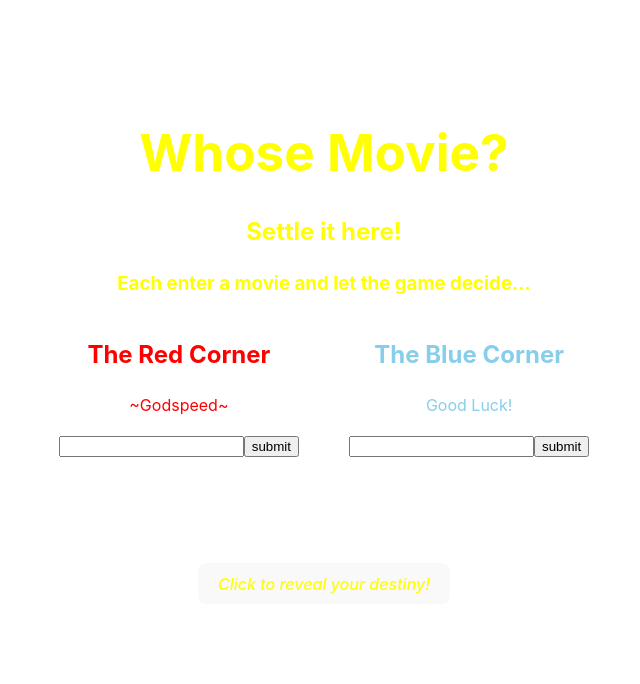
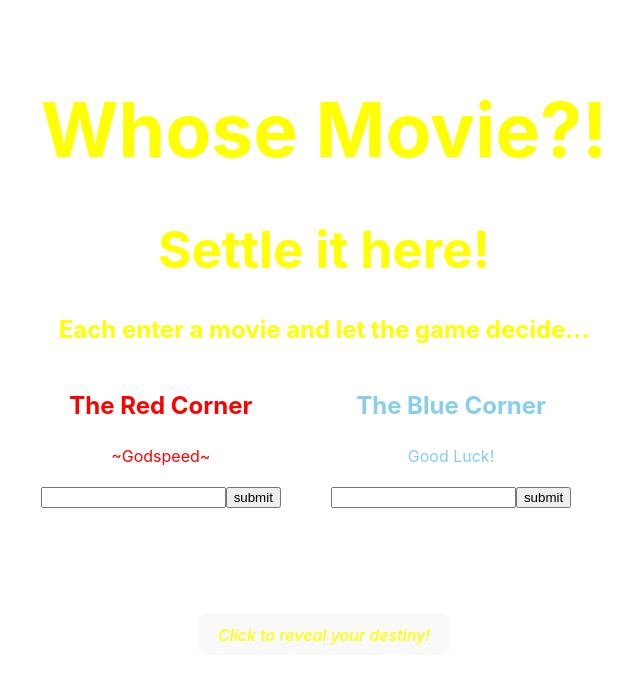
Before and after one commit to michaelg85/320SBA, a React (Vite) app: page / in a window 1280 px wide. Shown: the top 684 px of the page, without its empty margins (316-956 px from the left). Built offline with nearby package versions, Linux system fonts and the light colour scheme; no server answers.

Commit message:
more css and text changes

```diff
--- a/src/App.jsx
+++ b/src/App.jsx
@@ -113,9 +113,9 @@ export default function App() {
     <main>
       {/* Title & description */}
       <div className="title" style={{ color: "yellow" }}>
-        <h1>Whose Movie?</h1>
-        <h2>Settle it here!</h2>
-        <h3>Each enter a movie and let the game decide...</h3>
+        <h1 style={{ fontSize: "75px"}}>Whose Movie?!</h1>
+        <h1>Settle it here!</h1>
+        <h2>Each enter a movie and let the game decide...</h2>
       </div>
 
       {/* Red & Blue Columns */}
```
